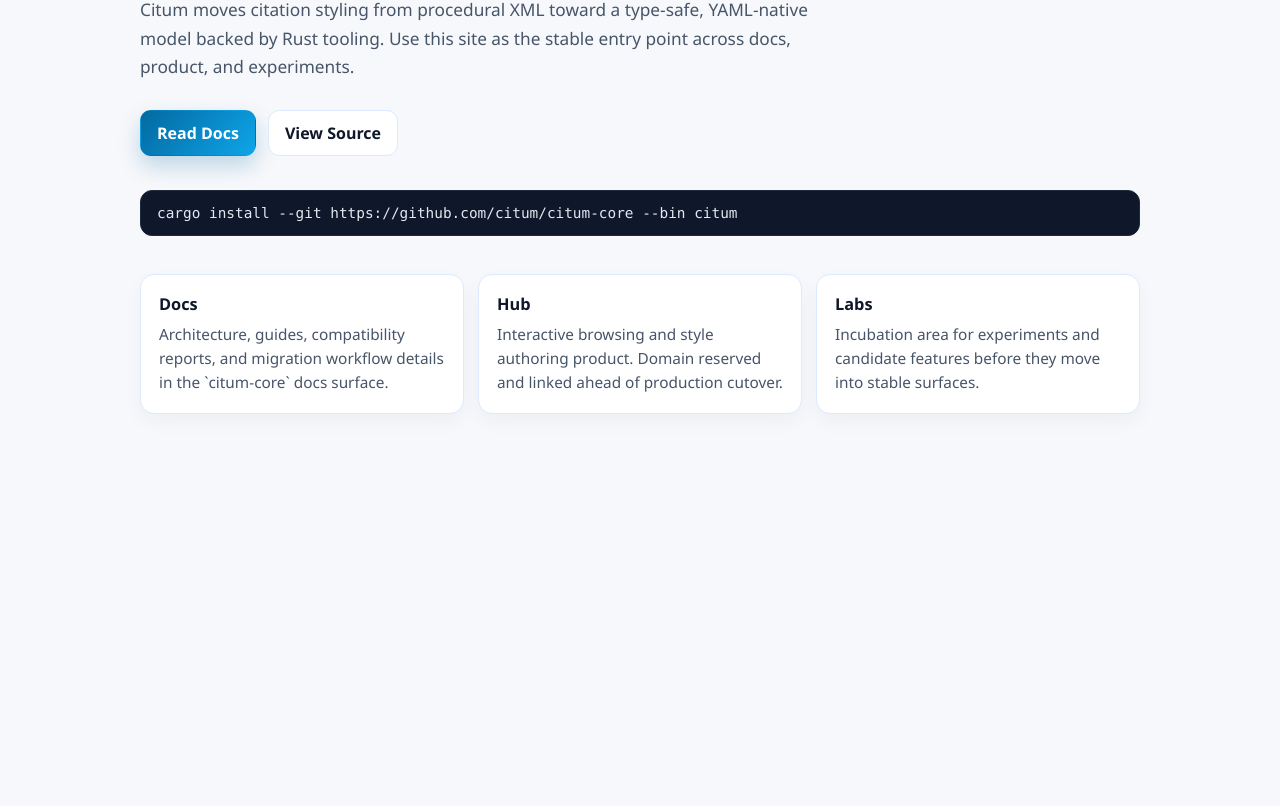
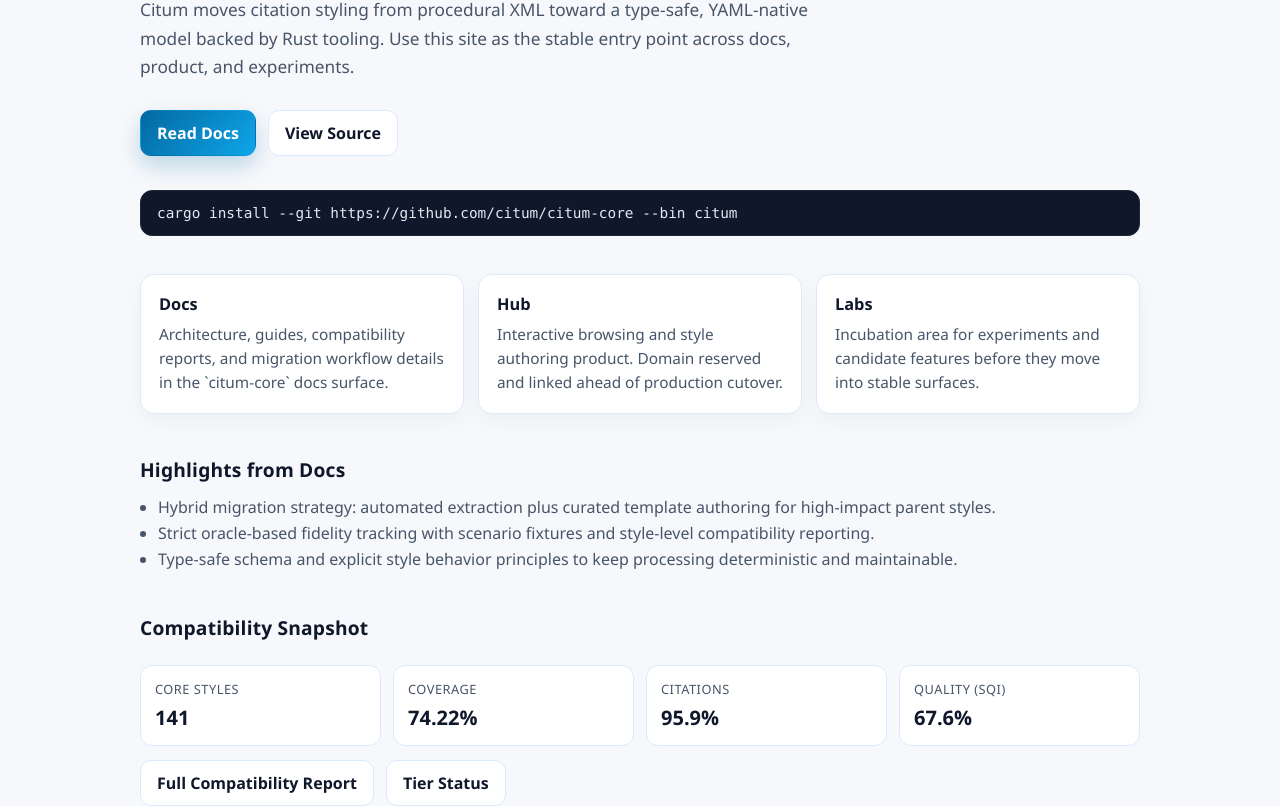
Before and after one commit to citum/citum-org, a plain HTML site: page index.html in a window 1280 px wide. Shown: the part 213-1019 px from the top of the page. Before the commit the page ends 800 px from the top, so only its background shows below. Drawn offline with Linux system fonts and the light colour scheme.

Commit message:
feat(web): add docs highlights to apex
Add concise docs highlights and a compatibility snapshot section to the apex page so users can quickly understand status before diving into full technical docs.

```diff
--- a/index.html
+++ b/index.html
@@ -145,6 +145,40 @@
       font-family: ui-monospace, SFMono-Regular, Menlo, Consolas, monospace;
       font-size: 0.9rem;
     }
+    .section-title {
+      margin: 42px 0 12px;
+      font-size: 1.2rem;
+      letter-spacing: 0.01em;
+    }
+    .list {
+      margin: 0;
+      padding-left: 18px;
+      color: var(--muted);
+      line-height: 1.6;
+    }
+    .snapshot {
+      margin-top: 24px;
+      display: grid;
+      grid-template-columns: repeat(auto-fit, minmax(160px, 1fr));
+      gap: 12px;
+    }
+    .metric {
+      background: var(--panel);
+      border: 1px solid var(--line);
+      border-radius: 12px;
+      padding: 14px;
+    }
+    .metric .k {
+      color: var(--muted);
+      font-size: 0.8rem;
+      text-transform: uppercase;
+      letter-spacing: 0.04em;
+    }
+    .metric .v {
+      margin-top: 6px;
+      font-size: 1.25rem;
+      font-weight: 800;
+    }
   </style>
 </head>
 <body>
@@ -183,6 +217,37 @@
         <p>Incubation area for experiments and candidate features before they move into stable surfaces.</p>
       </article>
     </section>
+
+    <h2 class="section-title">Highlights from Docs</h2>
+    <ul class="list">
+      <li>Hybrid migration strategy: automated extraction plus curated template authoring for high-impact parent styles.</li>
+      <li>Strict oracle-based fidelity tracking with scenario fixtures and style-level compatibility reporting.</li>
+      <li>Type-safe schema and explicit style behavior principles to keep processing deterministic and maintainable.</li>
+    </ul>
+
+    <h2 class="section-title">Compatibility Snapshot</h2>
+    <div class="snapshot" aria-label="Compatibility Snapshot">
+      <div class="metric">
+        <div class="k">Core Styles</div>
+        <div class="v">141</div>
+      </div>
+      <div class="metric">
+        <div class="k">Coverage</div>
+        <div class="v">74.22%</div>
+      </div>
+      <div class="metric">
+        <div class="k">Citations</div>
+        <div class="v">95.9%</div>
+      </div>
+      <div class="metric">
+        <div class="k">Quality (SQI)</div>
+        <div class="v">67.6%</div>
+      </div>
+    </div>
+    <div class="cta-row" style="margin-top:14px">
+      <a class="btn secondary" href="https://docs.citum.org/compat.html">Full Compatibility Report</a>
+      <a class="btn secondary" href="https://docs.citum.org/TIER_STATUS.md">Tier Status</a>
+    </div>
   </main>
 </body>
 </html>
```
Also changed, not shown: site/index.html (+65 -0 lines).
